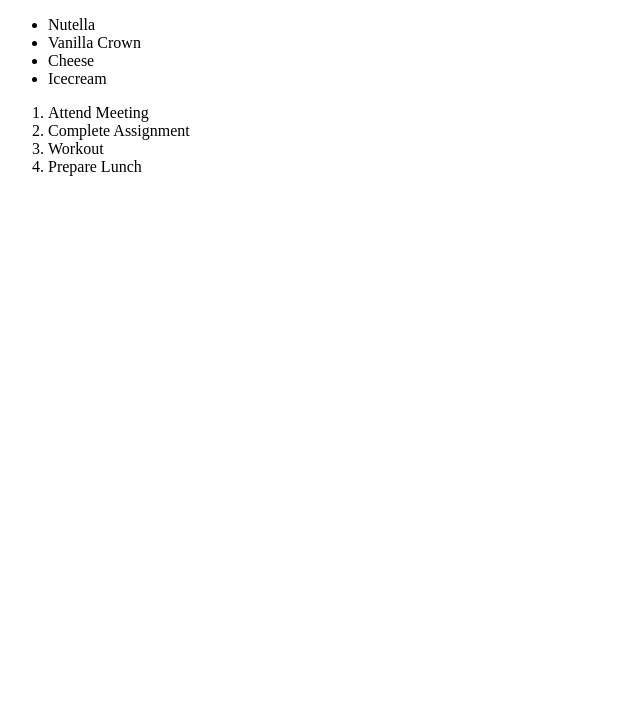
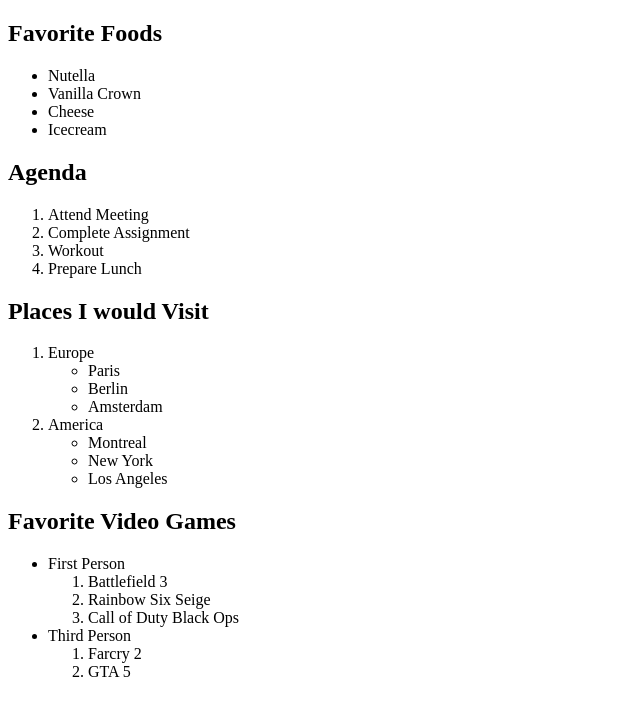
Before and after one commit to kirandp416/Brainnest, a plain HTML site: page Lists.html in a window 1280 px wide. Shown: the whole page, without its empty margins (0-640 px from the left). Drawn offline with Linux system fonts and the light colour scheme.

Commit message:
Update Lists.html
Lists Complete

```diff
--- a/Lists.html
+++ b/Lists.html
@@ -4,23 +4,56 @@
     <meta charset="UTF-8">
     <meta http-equiv="X-UA-Compatible" content="IE=edge">
     <meta name="viewport" content="width=device-width, initial-scale=1.0">
-    <title>Document</title>
+    <title>Lists</title>
 </head>
 <body>
+    <h2>Favorite Foods</h2>
         <ul>
-        <title>Favorite Foods</title>
             <li>Nutella</li>
             <li>Vanilla Crown</li>
             <li>Cheese</li>
             <li>Icecream</li>
         </ul>
+    <h2>Agenda</h2>
         <ol>
-        <title>Agenda</title>
             <li>Attend Meeting</li>
             <li>Complete Assignment</li>
             <li>Workout</li>
             <li>Prepare Lunch</li>
         </ol>
+    <h2>Places I would Visit</h2>
+    <ol>
+        <li>Europe
+            <ul>
+                <li>Paris</li>
+                <li>Berlin</li>
+                <li>Amsterdam</li>
+            </ul>
+        </li>
+        <li>America
+            <ul>
+                <li>Montreal</li>
+                <li>New York</li>
+                <li>Los Angeles</li>
+            </ul>
+        </li>
+    </ol>
+    <h2>Favorite Video Games</h2>
+    <ul>
+        <li>First Person
+            <ol>
+                <li>Battlefield 3</li>
+                <li>Rainbow Six Seige</li>
+                <li>Call of Duty Black Ops</li>
+            </ol>
+        </li>
+        <li>Third Person
+            <ol>
+                <li>Farcry 2</li>
+                <li>GTA 5</li>
+            </ol>
+        </li>
+    </ul>
 
 </body>
 </html>
```
Lines whose indentation alone changed are shown as unchanged.
